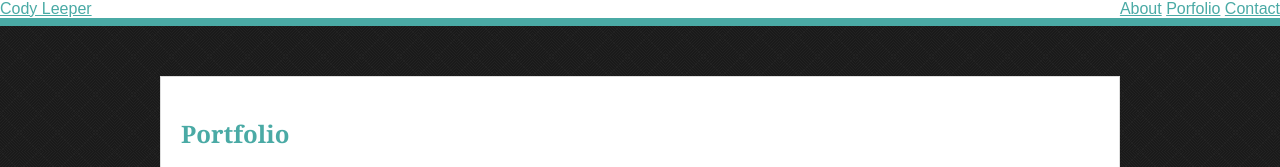
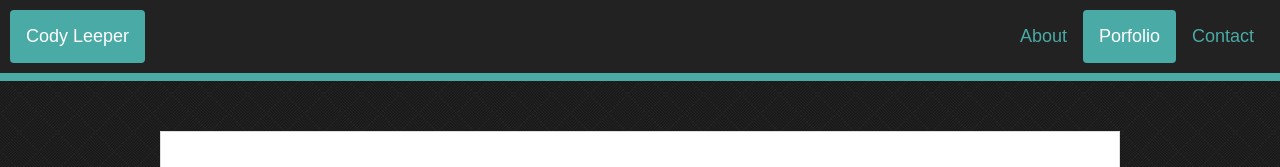
Before and after one commit to cl33per/Responsive-Portfolio, a plain HTML site: page portfolio.html in a window 1280 px wide. Shown: the top 167 px of the page. Drawn offline with Linux system fonts and the light colour scheme.

Commit message:
finished

```diff
--- a/portfolio.html
+++ b/portfolio.html
@@ -9,14 +9,18 @@
 
 <body>
   <header id="header">
-      <div class="navbar-links">
-        <a href="index.html" class="logo">Cody Leeper</a>
-        <div class="header-right">
-          <a href="/index.html">About</a>
-          <a class="active" href="/portfolio.html">Porfolio</a>
-          <a  href="/contact.html">Contact</a>
-        </div>
+    <div class="topnav" id="myTopnav">
+      <a href="#" class="active">Cody Leeper</a>
+      <div class="header-right">
+        <a href="index.html">About</a>
+        <a class="active" href="portfolio.html">Porfolio</a>
+        <a href="contact.html">Contact</a>
+        <a href="javascript:void(0);" class="icon" onclick="myFunction()">
+          <i class="fa fa-bars"></i>
+        </a>
       </div>
+
+    </div>
   </header>
   <div class="container">
     <section>
```
Also changed, not shown: contact.html (+11 -7 lines), index.html (+3 -3 lines).
